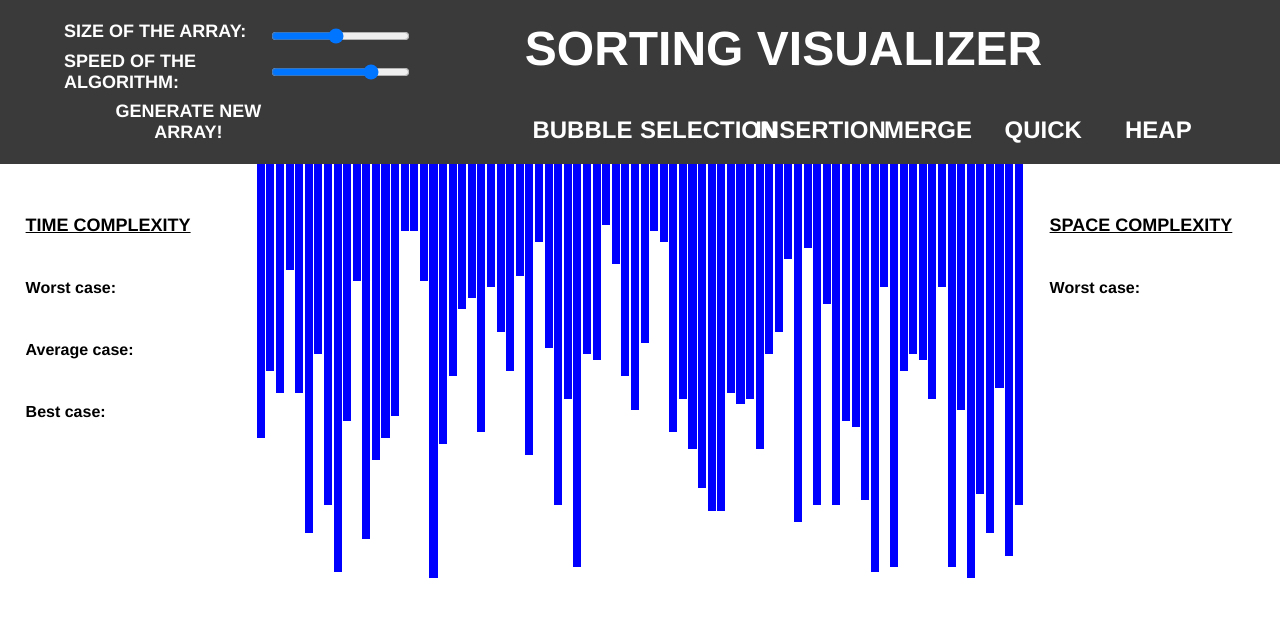
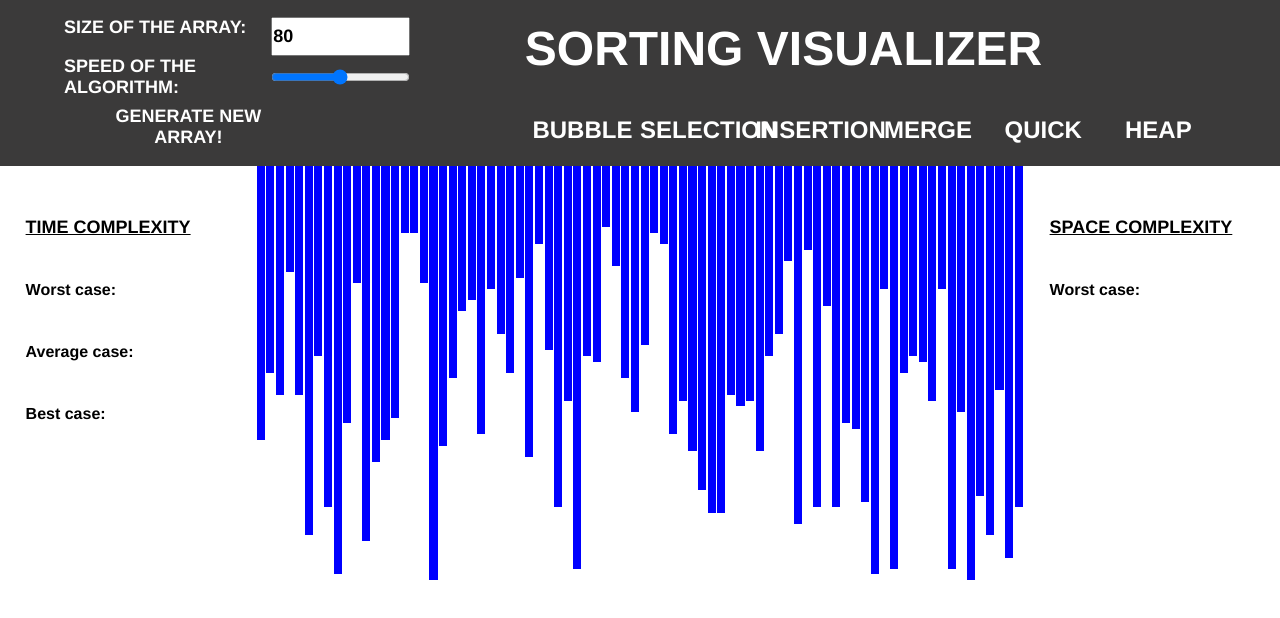
Before and after one commit to Akshay2174/Sorting-visualizer, a plain HTML site: page index.html in a window 1280 px wide. Drawn offline with Linux system fonts and the light colour scheme.

```diff
--- a/index.html
+++ b/index.html
@@ -15,9 +15,9 @@
         <nav>
             <div class="array-inputs">
                 <p>Size of the array:</p>
-                <input id="a_size" type="range" min=20 max=150 step=1 value=80>
+                <input id="a_size" type="number" min=20 max=150 step=1 value=80>
                 <p>Speed of the algorithm:</p>
-                <input id="a_speed" type="range" min=1 max=5 step=1 value=4>
+                <input id="a_speed" type="range">
                 <button id="a_generate">Generate New Array!</button>
             </div>
 
```
